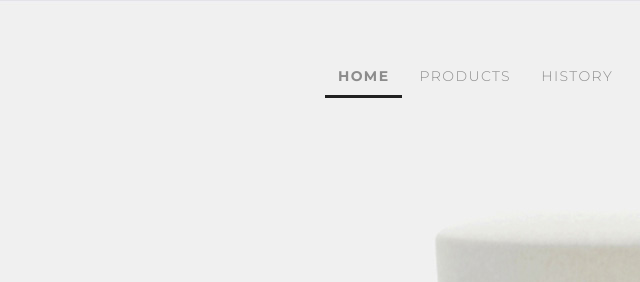
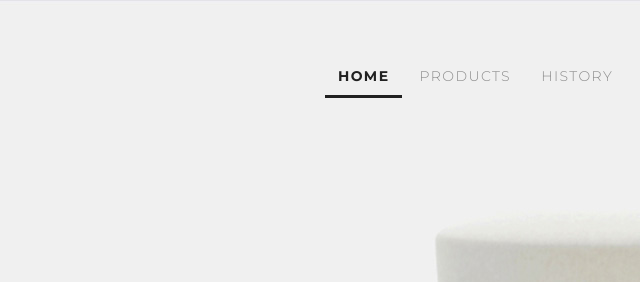
Before and after one commit to lordparvis/interior-fishnet, a plain HTML site: page index.html in a window 1280 px wide. Shown: the top 282 px of the page, 400-1040 px from the left. Drawn offline with Linux system fonts and the light colour scheme.

Commit message:
add active link style to header menu

```diff
--- a/style.css
+++ b/style.css
@@ -54,7 +54,7 @@
     color: #8c8c8c;
 }
 
-.active {
+a.active {
     font-weight: bold;
     color: #212121;
     border-bottom: 3px solid #212121;
```
